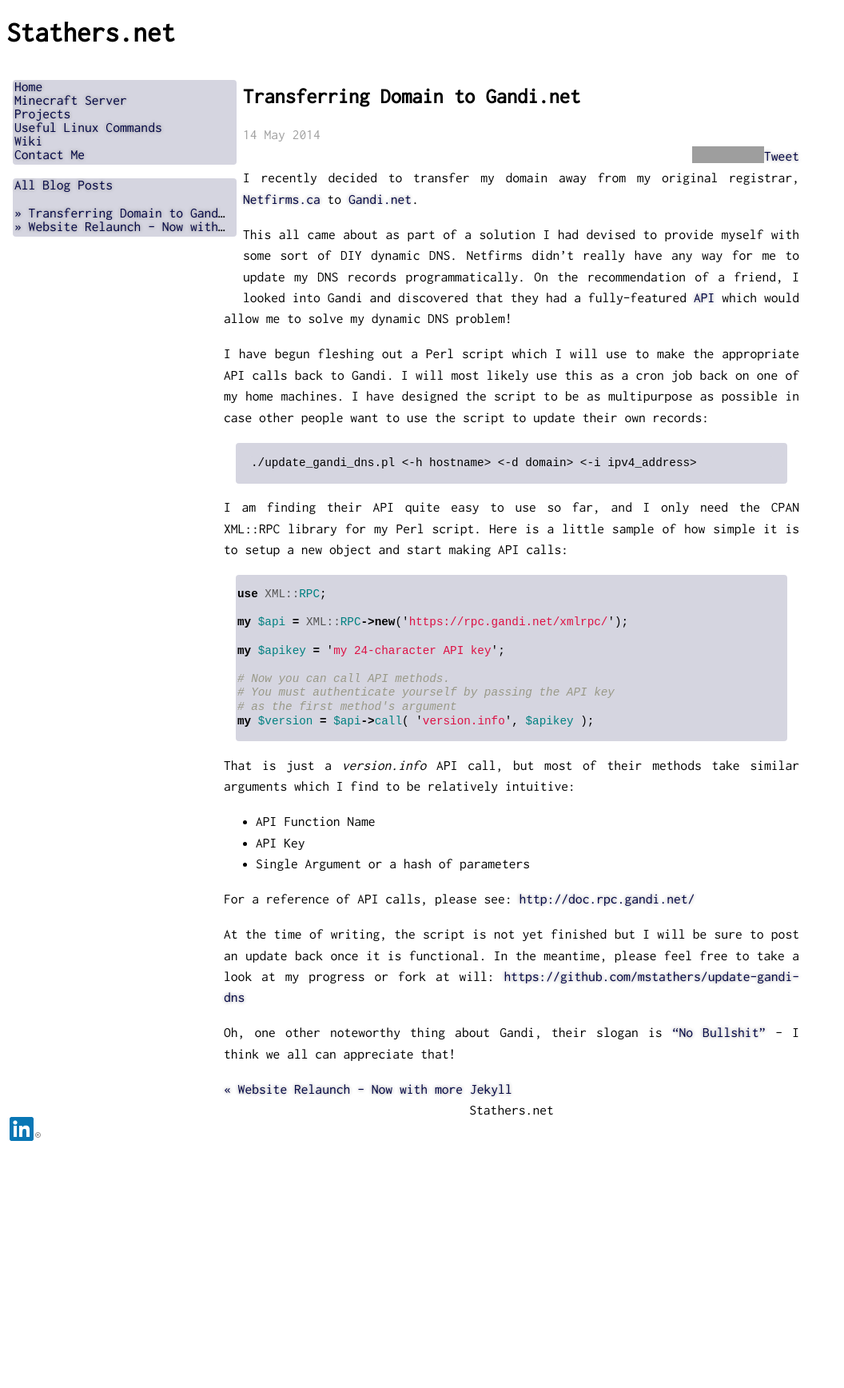
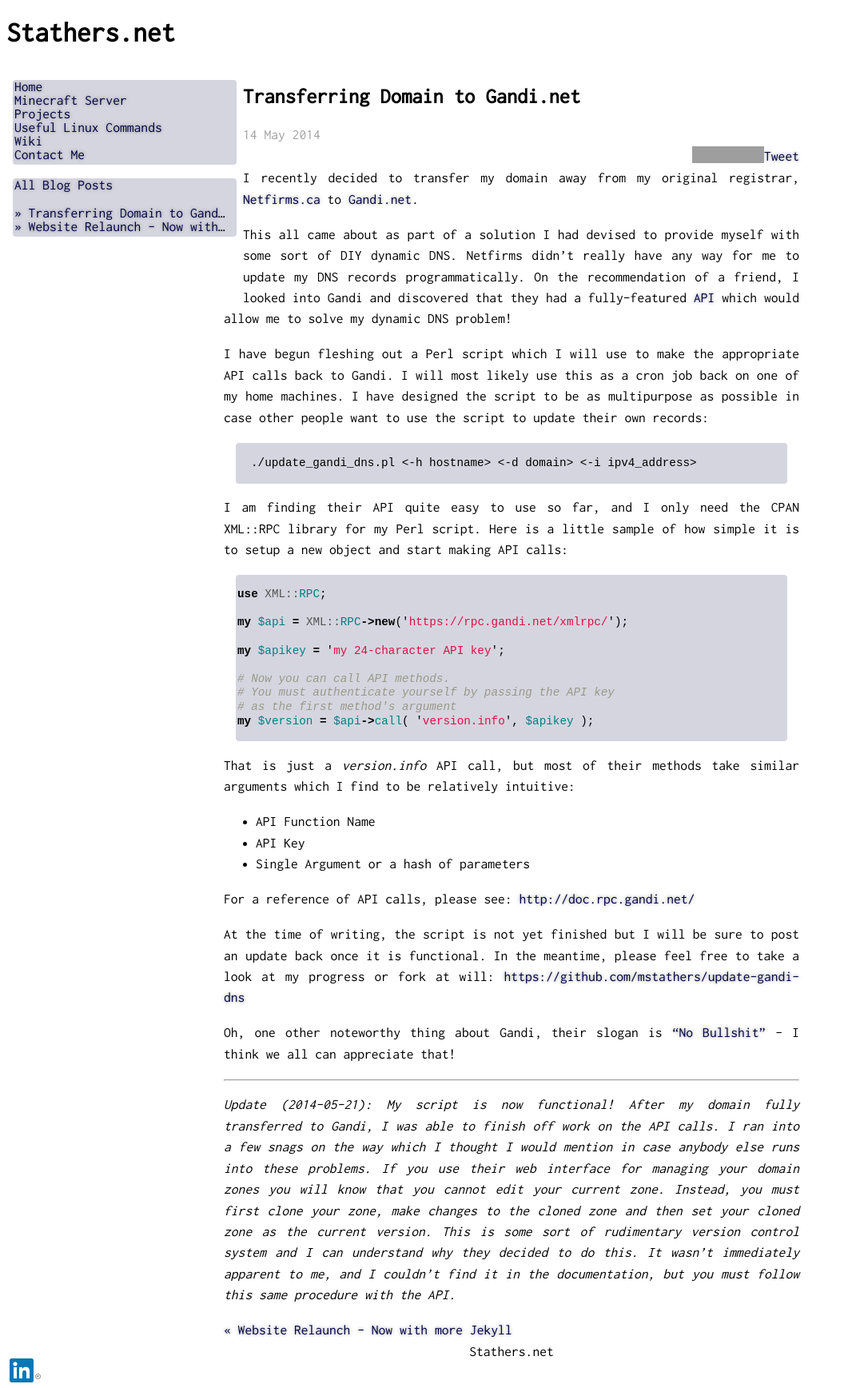
Before and after one commit to mstathers/stathers-net, a Jekyll site: the page built from _posts/2014-05-14-gandi-dns.md, in a window 1280 px wide. Shown: the whole page at 80% size, without its empty margins (0-1056 px from the left). Built offline with Jekyll 4.4.1, drawn with Linux system fonts in a browser that asks for light colours; comment, search, counter and statistics services are not loaded; before the commit the page ends 1434 px from its top, so only the background shows below that; grey boxes are pictures that could not be loaded.

Commit message:
Updated minecraft link. Added an "update" to my gandi dns post.

```diff
--- a/_layouts/default.html
+++ b/_layouts/default.html
@@ -21,7 +21,7 @@
     <div id="nav">
         <ul class="nav_ul">
             <li class="nav"><a class="nav" href="/">Home</a></li>
-            <li class="nav"><a class="nav" href="/minecraft-new.php" target="_blank">Minecraft Server</a></li>
+            <li class="nav"><a class="nav" href="http://minecraft.stathers.net:8123" target="_blank">Minecraft Server</a></li>
             <li class="nav"><a class="nav" href="/projects.html">Projects</a></li>
             <li class="nav"><a class="nav" href="/commands.html">Useful Linux Commands</a></li>
             <li class="nav"><a class="nav" href="/wiki/" target="_blank">Wiki</a></li>
--- a/_posts/2014-05-14-gandi-dns.md
+++ b/_posts/2014-05-14-gandi-dns.md
@@ -37,3 +37,8 @@
 At the time of writing, the script is not yet finished but I will be sure to post an update back once it is functional. In the meantime, please feel free to take a look at my progress or fork at will: <a href="https://github.com/mstathers/update-gandi-dns" target="_blank">https://github.com/mstathers/update-gandi-dns</a>
 
 Oh, one other noteworthy thing about Gandi, their slogan is <a href="http://www.gandi.net/no-bullshit" target="_blank">"No Bullshit"</a> - I think we all can appreciate that!
+
+<hr />
+
+*Update (2014-05-21): My script is now functional! After my domain fully transferred to Gandi, I was able to finish off work on the API calls.
+I ran into a few snags on the way which I thought I would mention in case anybody else runs into these problems. If you use their web interface for managing your domain zones you will know that you cannot edit your current zone. Instead, you must first clone your zone, make changes to the cloned zone and then set your cloned zone as the current version. This is some sort of rudimentary version control system and I can understand why they decided to do this. It wasn't immediately apparent to me, and I couldn't find it in the documentation, but you must follow this same procedure with the API.*
```
